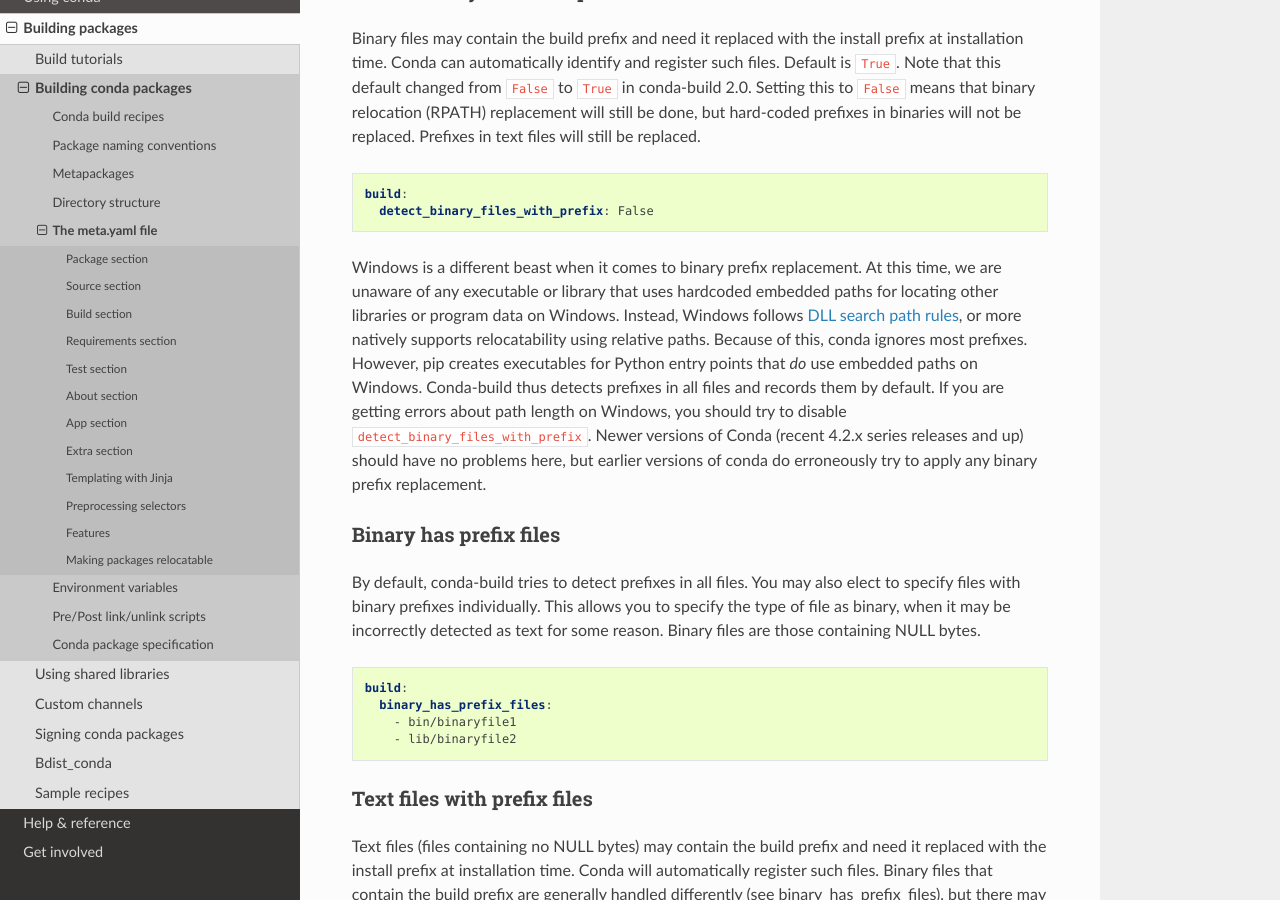
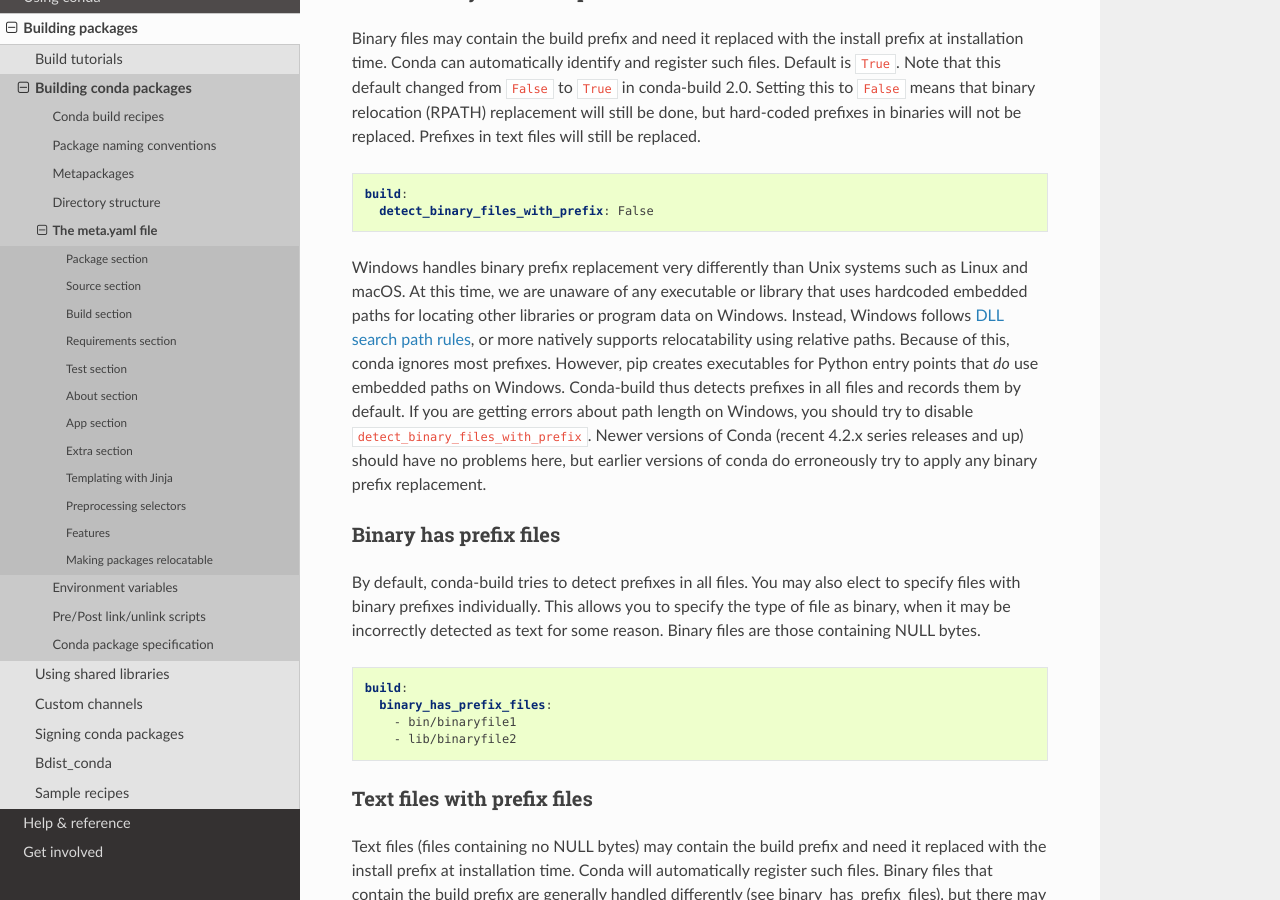
Before and after one commit to conda/conda-docs, a Sphinx documentation site: the page built from docs/source/building/meta-yaml.rst, in a window 1280 px wide and 900 px high, scrolled down 7289 px. Built offline with Sphinx 7.4.7 and the Read the Docs theme 2.0.0, drawn with Linux system fonts in a browser that asks for light colours.

Commit message:
clarify note about relocatability
clarify note about relocatability

```diff
--- a/docs/source/building/meta-yaml.rst
+++ b/docs/source/building/meta-yaml.rst
@@ -310,10 +310,10 @@ binaries will not be replaced. Prefixes in text files will still be replaced.
   build:
     detect_binary_files_with_prefix: False
 
-Windows is a different beast when it comes to binary prefix replacement. At this
-time, we are unaware of any executable or library that uses hardcoded embedded
-paths for locating other libraries or program data on Windows. Instead, Windows
-follows `DLL search path rules
+Windows handles binary prefix replacement very differently than Unix systems
+such as Linux and macOS. At this time, we are unaware of any executable or
+library that uses hardcoded embedded paths for locating other libraries or
+program data on Windows. Instead, Windows follows `DLL search path rules
 <https://msdn.microsoft.com/en-us/library/7d83bc18.aspx>`_, or more natively
 supports relocatability using relative paths. Because of this, conda ignores
 most prefixes. However, pip creates executables for Python entry points that
```
